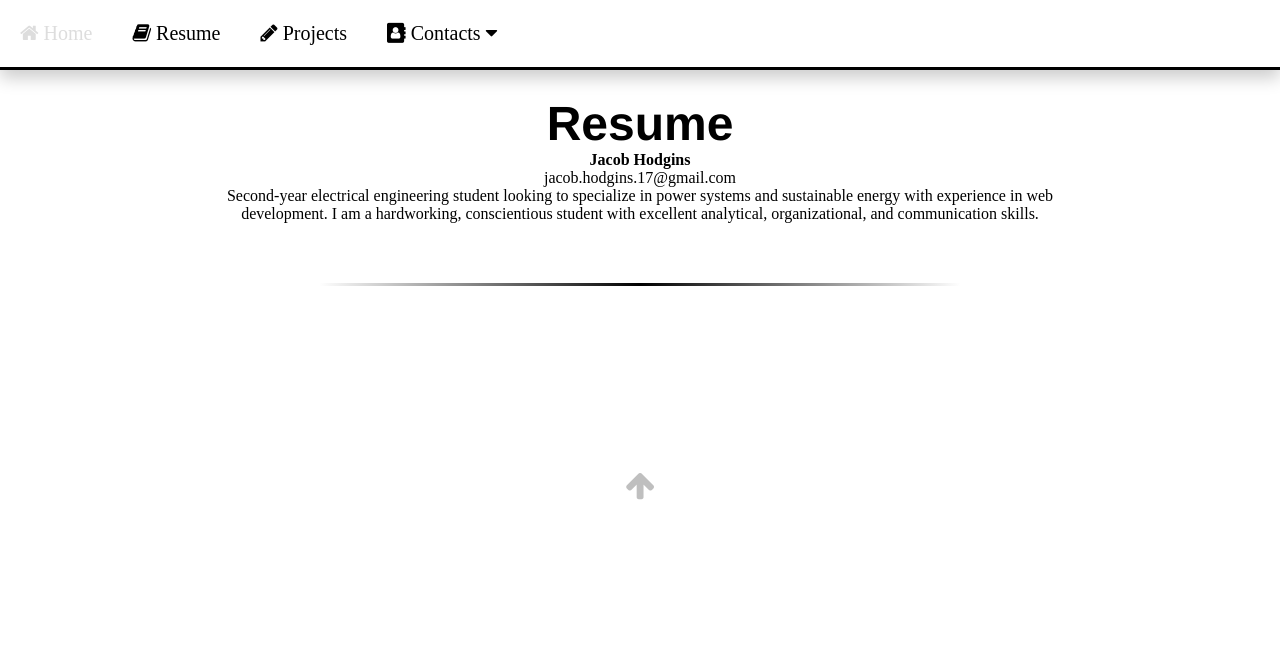
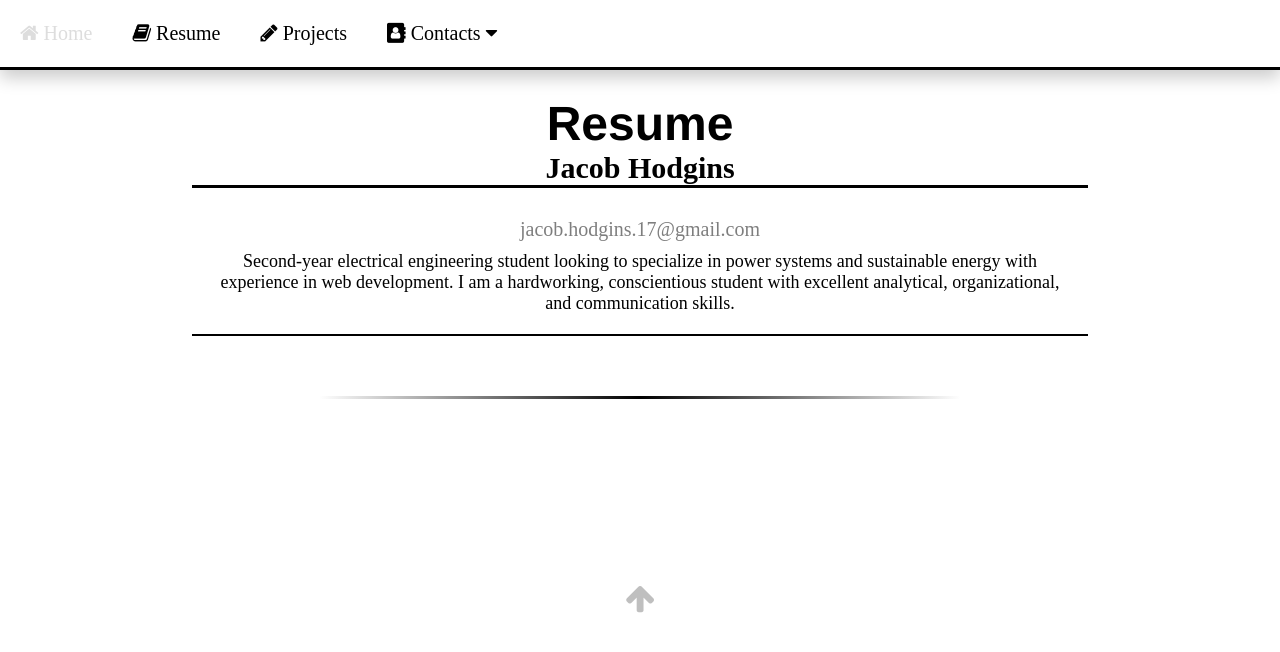
Before and after one commit to JacobHodgins/hodginsjacob, a Jekyll site: the page built from resume/index.html, in a window 1280 px wide. Shown: the top 652 px of the page. Built offline with Jekyll 4.4.1, drawn with Linux system fonts in a browser that asks for light colours.

Commit message:
Update main.css
+ fixed border style issue
+ replaced resume content to make simpler css code

```diff
--- a/css/main.css
+++ b/css/main.css
@@ -130,23 +130,27 @@ nav.navbar a:active {
   text-align: center;
 }
 
-.my-name {
+.resume-my-name {
   font-size: 30px;
   border-bottom-style: solid;
   border-width: 3px;
 }
 
-.my-email {
+.resume-my-email {
   font-size: 20px;
   opacity: 50%;
   padding: 10px;
+  border-style: none;
 }
 
-.resume-blurb {
+.resume-content {
   padding: 20px;
-  font-size: 18px;
   border-bottom-style: solid;
   border-width: 2px;
+}
+
+.resume-content p {
+  font-size: 18px;
 }
 
 /* --------------------------------RESUME PAGE-------------------------------- */
```
